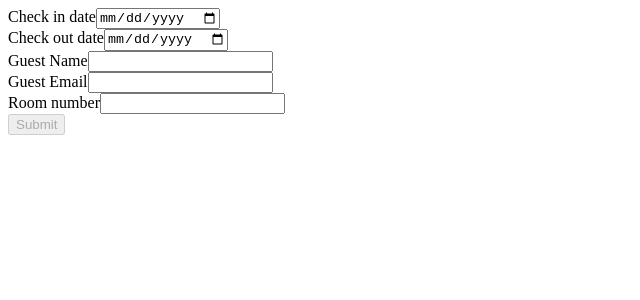
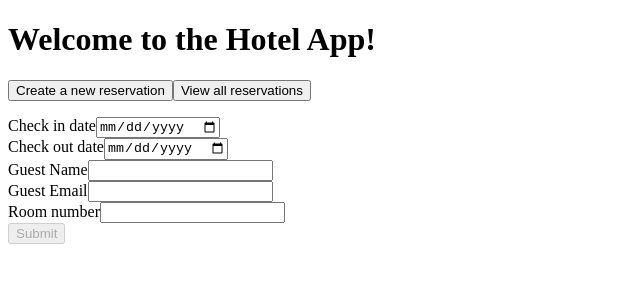
Before and after one commit to lcaohoanq/Angular-Issues, an Angular app in the folder hotel-app/: page /new in a window 1280 px wide. Shown: the top 300 px of the page, without its empty margins (0-640 px from the left). Built offline with nearby package versions, Linux system fonts and the light colour scheme.

Commit message:
feat: attach HomeComponent to current component

```diff
--- a/hotel-app/src/app/home/home.component.html
+++ b/hotel-app/src/app/home/home.component.html
@@ -1,7 +1,5 @@
-<div>
-  <h1>Home</h1>
-  <p>Welcome to the Hotel App!</p>
-  <p>Use the navigation bar to get started.</p>
+<div style="margin-bottom: 1rem;">
+  <h1>Welcome to the Hotel App!</h1>
 
   <button [routerLink]="['/new']" >Create a new reservation</button>
   <button [routerLink]="['/list']">View all reservations</button>
--- a/hotel-app/src/app/home/home.module.ts
+++ b/hotel-app/src/app/home/home.module.ts
@@ -14,6 +14,8 @@
   imports: [
     CommonModule,
     RouterModule
+  ], exports:[
+    HomeComponent
   ]
 })
 export class HomeModule { }
--- a/hotel-app/src/app/reservation-form/reservation-form.component.html
+++ b/hotel-app/src/app/reservation-form/reservation-form.component.html
@@ -1,3 +1,5 @@
+<app-home></app-home>
+
 <form [formGroup]="reservationForm" (ngSubmit)="onSubmit()">
 
   <div>
--- a/hotel-app/src/app/reservation-list/reservation-list.component.html
+++ b/hotel-app/src/app/reservation-list/reservation-list.component.html
@@ -1,3 +1,5 @@
+<app-home></app-home>
+
 <h1>Reservation List</h1>
 
 <table *ngIf="reservations.length; else noReservation" border="1">
--- a/hotel-app/src/app/reservation/reservation.module.ts
+++ b/hotel-app/src/app/reservation/reservation.module.ts
@@ -4,20 +4,22 @@
 import { ReservationListComponent } from '../reservation-list/reservation-list.component';
 import {FormsModule, ReactiveFormsModule} from "@angular/forms";
 import { RouterModule } from '@angular/router';
+import { HomeModule } from '../home/home.module';
 
 
 
 @NgModule({
   declarations: [
     ReservationFormComponent,
-    ReservationListComponent
+    ReservationListComponent,
   ],
   imports: [
     CommonModule,
     FormsModule,
     ReactiveFormsModule, //validate the form inside the component (Typescript class)
     //Template-Driven Form Validation (HTML)
-    RouterModule
+    RouterModule,
+    HomeModule
   ]
 })
 export class ReservationModule { }
```
